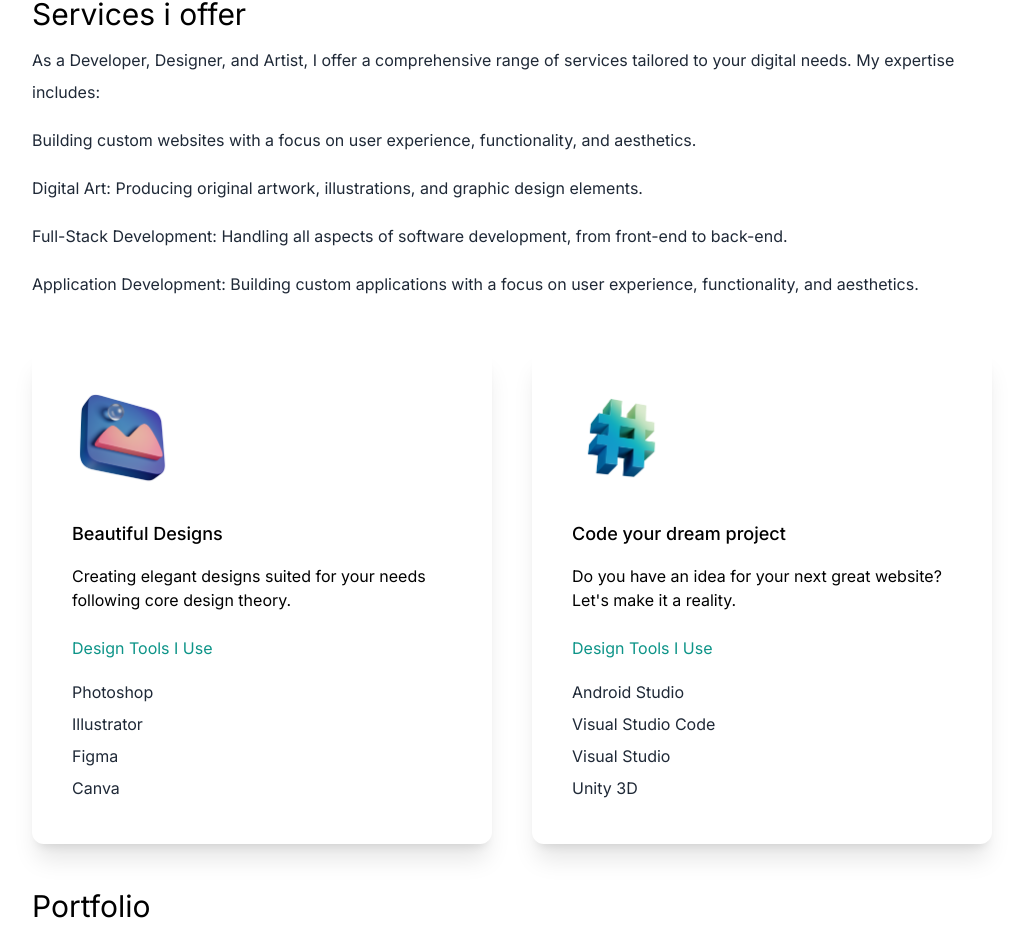
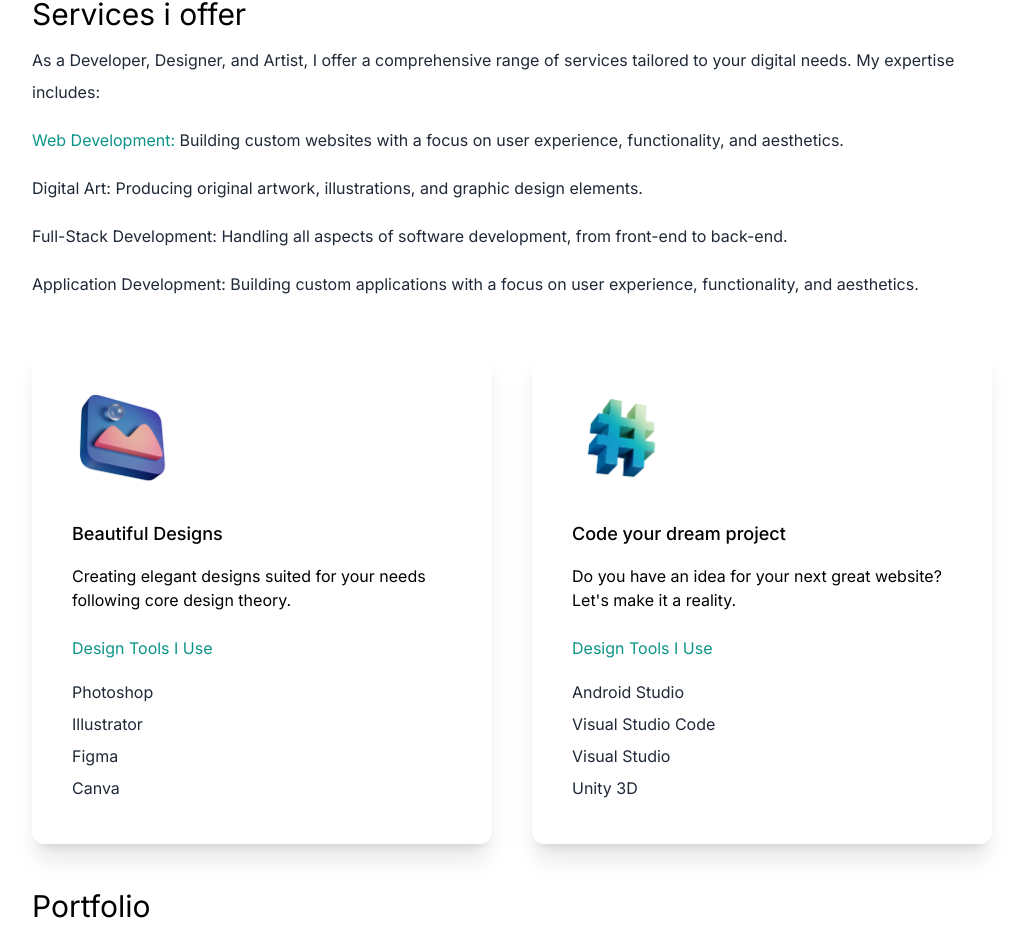
Before and after one commit to km-kurisu/km-kurisu.github.io, a Next.js app: page /react-portfolio/ in a window 1280 px wide. Shown: the part 1316-2243 px from the top of the page, without its empty margins (128-1149 px from the left). Built offline with nearby package versions, Linux system fonts and the light colour scheme.

Commit message:
color changed

```diff
--- a/app/page.js
+++ b/app/page.js
@@ -74,7 +74,7 @@
               As a Developer, Designer, and Artist, I offer a comprehensive range of services tailored to your digital needs. My expertise includes:
               </p>
             <p className="text-md py-2 leading-8 text-gray-800 dark:text-slate-300 ">
-              <style text-teal-600 dark:text-emerald-400>Web Development:</style> Building custom websites with a focus on user experience, functionality, and aesthetics.
+              <span className=" text-teal-600 dark:text-emerald-400">Web Development:</span> Building custom websites with a focus on user experience, functionality, and aesthetics.
               </p>
             <p className="text-md py-2 leading-8 text-gray-800 dark:text-slate-300 ">
               Digital Art: Producing original artwork, illustrations, and graphic design elements.
```
